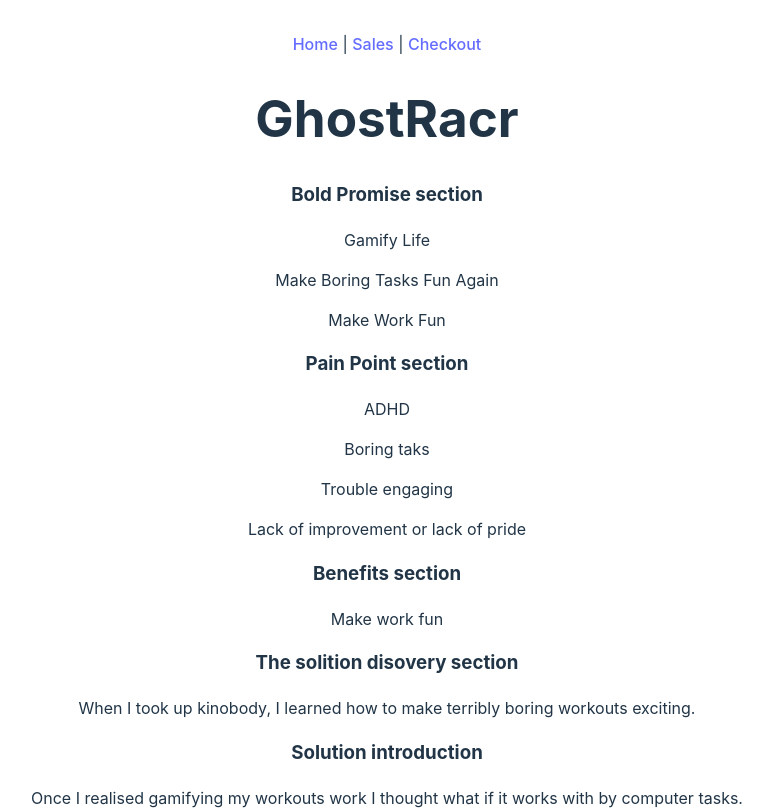
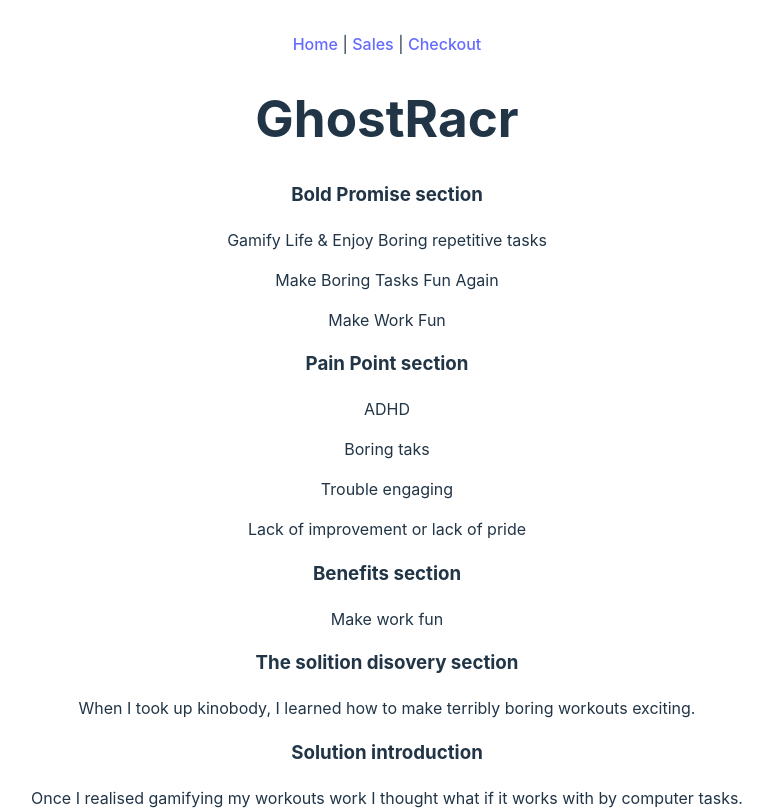
Before and after one commit to pmrprdc/gamifiedworkday, a React (Vite) app: page /sales in a window 1280 px wide. Shown: the top 810 px of the page, without its empty margins (253-1022 px from the left). Built offline with nearby package versions, Linux system fonts and the light colour scheme.

Commit message:
made changes to sales page

```diff
--- a/src/components/SalesPage.jsx
+++ b/src/components/SalesPage.jsx
@@ -5,7 +5,7 @@
     <div>
       <h1>GhostRacr</h1>
         <h3>Bold Promise section</h3>
-            <p>Gamify Life</p>
+            <p>Gamify Life & Enjoy Boring repetitive tasks</p>
             <p>Make Boring Tasks Fun Again</p>
             <p>Make Work Fun</p>
         <h3>Pain Point section</h3>
```
